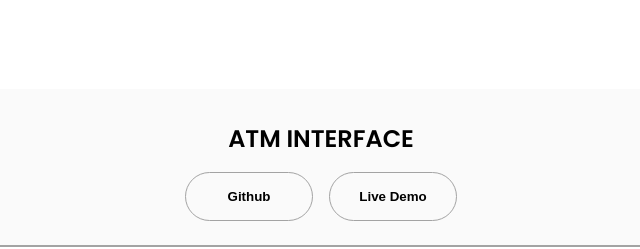
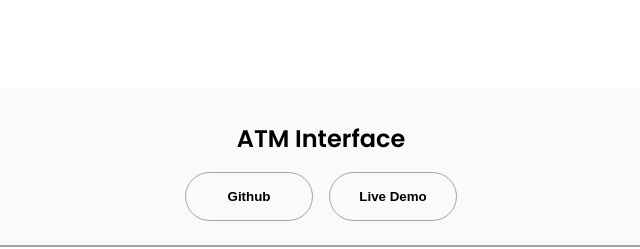
Before and after one commit to rudraofficial/Portfolio, a plain HTML site: page index.html in a window 1280 px wide. Shown: the part 4660-4909 px from the top of the page, 319-959 px from the left. Drawn offline with Linux system fonts and the light colour scheme.

Commit message:
Update index.html

```diff
--- a/index.html
+++ b/index.html
@@ -253,7 +253,7 @@
                 class="project-img"
               />
             </div>
-            <h2 class="experience-sub-title project-title">ATM INTERFACE</h2>
+            <h2 class="experience-sub-title project-title">ATM Interface</h2>
             <div class="btn-container">
               <button
                 class="btn btn-color-2 project-btn"
```
